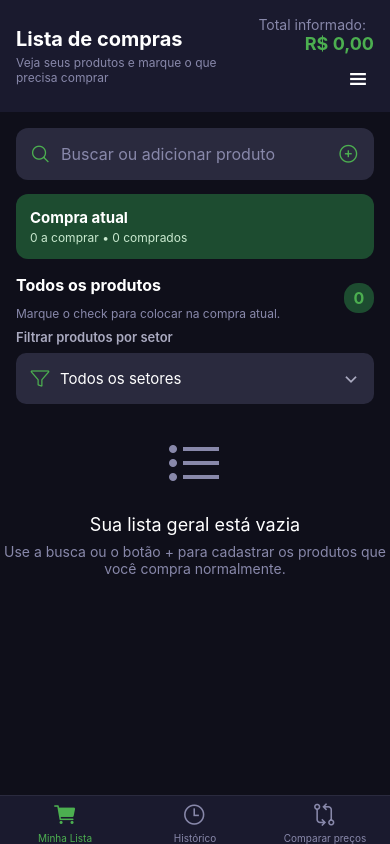
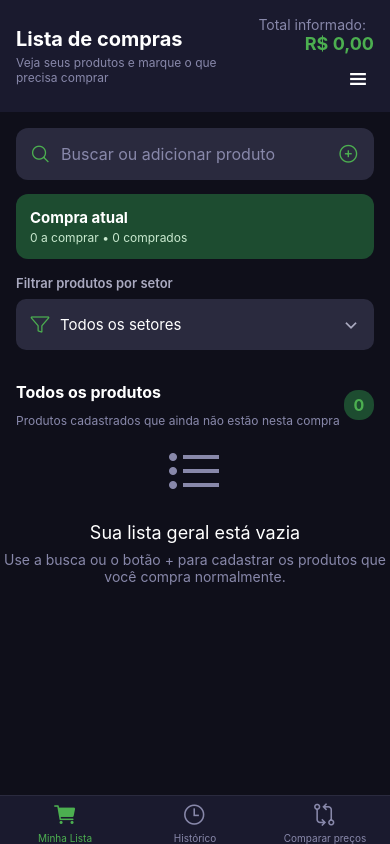
Before and after one commit to adesioms/market-app, a React Native app in the folder mercado-app/: screen /Lista in a window 390 px wide. Built offline with nearby package versions, Linux system fonts and the light colour scheme.

Commit message:
Organiza lista por prioridade de compra

```diff
--- a/mercado-app/app.json
+++ b/mercado-app/app.json
@@ -2,7 +2,7 @@
   "expo": {
     "name": "Mercado App",
     "slug": "mercado-app",
-    "version": "1.1.3",
+    "version": "1.1.4",
     "orientation": "portrait",
     "icon": "./assets/icon.png",
     "userInterfaceStyle": "dark",
@@ -24,7 +24,7 @@
         "backgroundColor": "#0f0f1a"
       },
       "package": "com.mercado.app",
-      "versionCode": 6
+      "versionCode": 7
     },
     "web": {
       "favicon": "./assets/favicon.png",
--- a/mercado-app/package.json
+++ b/mercado-app/package.json
@@ -1,6 +1,6 @@
 {
   "name": "mercado-app",
-  "version": "1.1.3",
+  "version": "1.1.4",
   "main": "node_modules/expo/AppEntry.js",
   "scripts": {
     "start": "expo start",
--- a/mercado-app/src/screens/ShoppingListScreen.js
+++ b/mercado-app/src/screens/ShoppingListScreen.js
@@ -417,6 +417,9 @@ export default function ShoppingListScreen() {
     });
   const purchasedItems = shoppingList.filter(item => item.status === 'purchased');
   const pendingRoundCount = shoppingList.filter(item => item.status !== 'purchased').length;
+  const pendingCatalogItems = filteredCatalog.filter(product => getActiveItemForCatalog(product)?.status === 'pending');
+  const purchasedCatalogItems = filteredCatalog.filter(product => getActiveItemForCatalog(product)?.status === 'purchased');
+  const otherCatalogItems = filteredCatalog.filter(product => !getActiveItemForCatalog(product));
 
   const renderCatalogItem = ({ item }) => {
     const category = CATEGORIES.find(c => c.id === item.category);
@@ -552,14 +555,6 @@ export default function ShoppingListScreen() {
         )}
       </View>
 
-      <View style={styles.catalogHeader}>
-        <View>
-          <Text style={styles.sectionTitle}>Todos os produtos</Text>
-          <Text style={styles.catalogHelper}>Marque o check para colocar na compra atual.</Text>
-        </View>
-        <Text style={styles.catalogCount}>{filteredCatalog.length}</Text>
-      </View>
-
       <View style={styles.filterSection}>
         <Text style={styles.filterLabel}>Filtrar produtos por setor</Text>
         <TouchableOpacity style={styles.categoryField} onPress={() => openCategoryPicker('filter')}>
@@ -571,20 +566,71 @@ export default function ShoppingListScreen() {
         </TouchableOpacity>
       </View>
 
-      {filteredCatalog.length > 0 ? (
+      {pendingRoundCount === 0 && purchasedItems.length === 0 && filteredCatalog.length > 0 && (
+        <View style={styles.emptyRoundHint}>
+          <Ionicons name="checkmark-circle-outline" size={19} color="#FFB74D" />
+          <Text style={styles.emptyRoundHintText}>Nenhum produto está na compra atual. Use o + para escolher o que vai comprar.</Text>
+        </View>
+      )}
+
+      {pendingCatalogItems.length > 0 && (
+        <View style={styles.listSectionBlock}>
+          <View style={styles.listSectionHeader}>
+            <View style={styles.listSectionCopy}>
+              <Text style={styles.listSectionTitle}>A comprar agora</Text>
+              <Text style={styles.listSectionHelper}>Itens selecionados para esta compra</Text>
+            </View>
+            <Text style={styles.listSectionCount}>{pendingCatalogItems.length}</Text>
+          </View>
+          <FlatList
+            data={pendingCatalogItems}
+            renderItem={renderCatalogItem}
+            keyExtractor={item => `pending-${item.id}`}
+            scrollEnabled={false}
+          />
+        </View>
+      )}
+
+      {purchasedCatalogItems.length > 0 && (
+        <View style={[styles.listSectionBlock, styles.purchasedSectionBlock]}>
+          <View style={styles.listSectionHeader}>
+            <View style={styles.listSectionCopy}>
+              <Text style={styles.listSectionTitle}>Comprados nesta compra</Text>
+              <Text style={styles.listSectionHelper}>Já marcados e registrados no Histórico</Text>
+            </View>
+            <Text style={[styles.listSectionCount, styles.purchasedSectionCount]}>{purchasedCatalogItems.length}</Text>
+          </View>
+          <FlatList
+            data={purchasedCatalogItems}
+            renderItem={renderCatalogItem}
+            keyExtractor={item => `purchased-${item.id}`}
+            scrollEnabled={false}
+          />
+        </View>
+      )}
+
+      <View style={styles.catalogHeader}>
+        <View>
+          <Text style={styles.sectionTitle}>Todos os produtos</Text>
+          <Text style={styles.catalogHelper}>Produtos cadastrados que ainda não estão nesta compra</Text>
+        </View>
+        <Text style={styles.catalogCount}>{filteredCatalog.length}</Text>
+      </View>
+
+      {otherCatalogItems.length > 0 ? (
         <FlatList
-          data={filteredCatalog}
+          data={otherCatalogItems}
           renderItem={renderCatalogItem}
-          keyExtractor={item => item.id}
+          keyExtractor={item => `catalog-${item.id}`}
           scrollEnabled={false}
         />
-      ) : (
+      ) : filteredCatalog.length === 0 ? (
         <View style={styles.emptyContainer}>
           <Ionicons name="list-outline" size={64} color="#8888aa" />
           <Text style={styles.emptyText}>Sua lista geral está vazia</Text>
           <Text style={styles.emptySubtext}>Use a busca ou o botão + para cadastrar os produtos que você compra normalmente.</Text>
         </View>
-      )}
+      ) : null}
 
       </ScrollView>
 
@@ -942,9 +988,19 @@ const styles = StyleSheet.create({
   roundSummaryText: { color: '#c9e9cf', fontSize: 12, marginTop: 3 },
   newRoundButton: { flexDirection: 'row', alignItems: 'center', backgroundColor: '#4CAF50', paddingVertical: 9, paddingHorizontal: 11, borderRadius: 9 },
   newRoundButtonText: { color: '#fff', fontSize: 12, fontWeight: 'bold', marginLeft: 5 },
-  catalogHeader: { paddingHorizontal: 16, marginBottom: 8, flexDirection: 'row', alignItems: 'center', justifyContent: 'space-between' },
+  catalogHeader: { paddingHorizontal: 16, marginTop: 8, marginBottom: 8, flexDirection: 'row', alignItems: 'center', justifyContent: 'space-between' },
   catalogHelper: { color: '#8888aa', fontSize: 12, marginTop: 3 },
   catalogCount: { color: '#4CAF50', fontSize: 16, fontWeight: 'bold', backgroundColor: '#1d4c30', minWidth: 30, textAlign: 'center', paddingVertical: 5, borderRadius: 14 },
+  listSectionBlock: { marginBottom: 14 },
+  purchasedSectionBlock: { marginTop: 2 },
+  listSectionHeader: { paddingHorizontal: 16, marginBottom: 8, flexDirection: 'row', alignItems: 'center', justifyContent: 'space-between' },
+  listSectionCopy: { flex: 1, paddingRight: 12 },
+  listSectionTitle: { color: '#fff', fontSize: 16, fontWeight: 'bold' },
+  listSectionHelper: { color: '#8888aa', fontSize: 12, marginTop: 3 },
+  listSectionCount: { color: '#fff', fontSize: 14, fontWeight: 'bold', backgroundColor: '#b87816', minWidth: 28, textAlign: 'center', paddingVertical: 4, borderRadius: 14 },
+  purchasedSectionCount: { backgroundColor: '#34783f' },
+  emptyRoundHint: { marginHorizontal: 16, marginBottom: 14, padding: 12, borderRadius: 10, backgroundColor: '#2a2a3e', flexDirection: 'row', alignItems: 'center' },
+  emptyRoundHintText: { flex: 1, color: '#c9c9d9', fontSize: 12, lineHeight: 17, marginLeft: 8 },
   section: { paddingHorizontal: 16, marginBottom: 16 },
   sectionTitle: { color: '#fff', fontSize: 16, fontWeight: 'bold', marginBottom: 8 },
   filterSection: { marginBottom: 12 },
```
Also changed, not shown: 1 other file (tests, documents, lock files or other folders).
